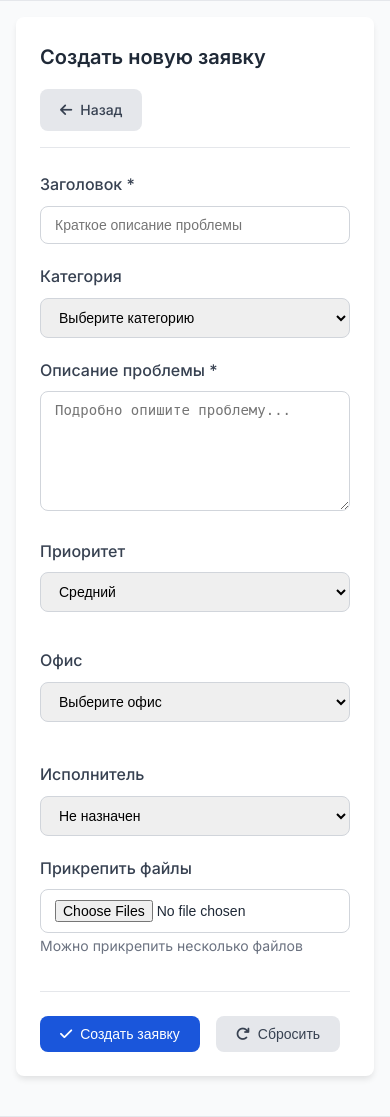
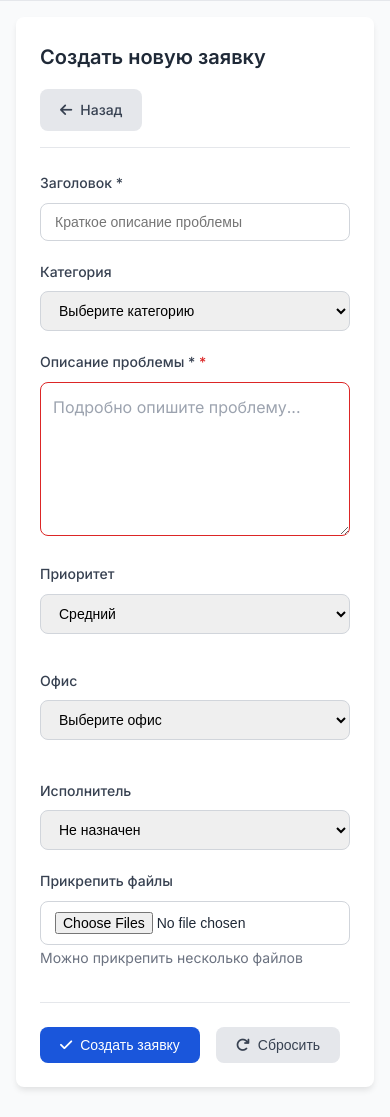
Before and after one commit to AlexBorodul/AlfaServiceDesk, a Django app: page /tasks/create/ in a window 390 px wide. Shown: the part 153-1270 px from the top of the page. Run offline with Django 4.2, Linux system fonts and the light colour scheme; the visitor is signed in with stand-in values (Sample User, id 1); parts of the project's set-up code (start-up, migrations or seed data) failed here and were passed over.

Commit message:
Изменил edit_task.html, forms.py, слетели стили, надо проверить + все категории, офисы и пр. берутся из моделей, надо в моделях поменять

```diff
--- a/static/css/style.css
+++ b/static/css/style.css
@@ -1310,3 +1310,129 @@ textarea.form-control {
     color: var(--primary-color);
     text-decoration: underline;
 }
+
+/* Исправление для статуса "На доработку" (rework) */
+select[name="status"] {
+    font-family: 'Inter', sans-serif;
+    font-size: 0.875rem;
+    color: var(--gray-800);
+    background: white;
+}
+
+select[name="status"] option {
+    padding: 0.5rem;
+}
+
+/* Стиль для текстовой области с описанием проблемы */
+textarea[name="problem"] {
+    font-family: 'Inter', sans-serif;
+    font-size: 0.875rem;
+    line-height: 1.6;
+    color: var(--gray-800);
+    border: 1px solid var(--gray-300);
+    border-radius: var(--border-radius);
+    background: white;
+    padding: 0.75rem;
+    transition: all 0.2s;
+}
+
+textarea[name="problem"]:focus {
+    outline: none;
+    border-color: var(--primary-color);
+    box-shadow: 0 0 0 3px rgba(26, 86, 219, 0.1);
+}
+
+textarea[name="problem"]::placeholder {
+    color: var(--gray-400);
+}
+
+/* Стиль для обязательных полей */
+.form-label[for*="required"]::after,
+.form-label:has(+ textarea[required])::after {
+    content: " *";
+    color: var(--danger);
+}
+
+/* Стиль для метки "Crazy" (вероятно, должна быть "Статус") */
+.form-label:has(+ select[name="status"]) {
+    text-transform: uppercase;
+    font-size: 0.75rem;
+    font-weight: 600;
+    color: var(--gray-600);
+    letter-spacing: 0.05em;
+    margin-bottom: 0.5rem;
+}
+
+/* Исправление отображения текста из шаблона */
+.form-group select option:checked {
+    font-weight: 500;
+    background-color: var(--primary-color);
+    color: white;
+}
+
+/* Стили для ошибок шаблонизатора */
+textarea[name="problem"]:empty::before {
+    content: attr(placeholder);
+    color: var(--gray-400);
+}
+
+/* Подсказка для текстовой области */
+.form-text {
+    color: var(--gray-500);
+    font-size: 0.75rem;
+    margin-top: 0.5rem;
+    display: block;
+}
+
+/* Дополнительные стили для статусов */
+.status-option {
+    display: flex;
+    align-items: center;
+    gap: 0.5rem;
+}
+
+.status-dot {
+    width: 8px;
+    height: 8px;
+    border-radius: 50%;
+    display: inline-block;
+}
+
+.status-dot.waiting { background-color: #f59e0b; }
+.status-dot.in_progress { background-color: #3b82f6; }
+.status-dot.done { background-color: #10b981; }
+.status-dot.rework { background-color: #ec4899; }
+.status-dot.rejected { background-color: #ef4444; }
+
+/* Адаптивность */
+@media (max-width: 768px) {
+    select[name="status"] {
+        font-size: 1rem; /* Увеличиваем для мобильных */
+    }
+
+    textarea[name="problem"] {
+        min-height: 150px; /* Увеличиваем минимальную высоту */
+        font-size: 1rem;
+    }
+
+    .form-label {
+        font-size: 0.875rem;
+    }
+}
+
+/* Стили для индикации загрузки/сохранения */
+.form-group.saving select,
+.form-group.saving textarea {
+    opacity: 0.7;
+    pointer-events: none;
+}
+
+/* Валидация */
+textarea[name="problem"]:invalid,
+select[name="status"]:invalid {
+    border-color: var(--danger);
+}
+
+textarea[name="problem"]:invalid:focus {
+    box-shadow: 0 0 0 3px rgba(220, 38, 38, 0.1);
+}
```
